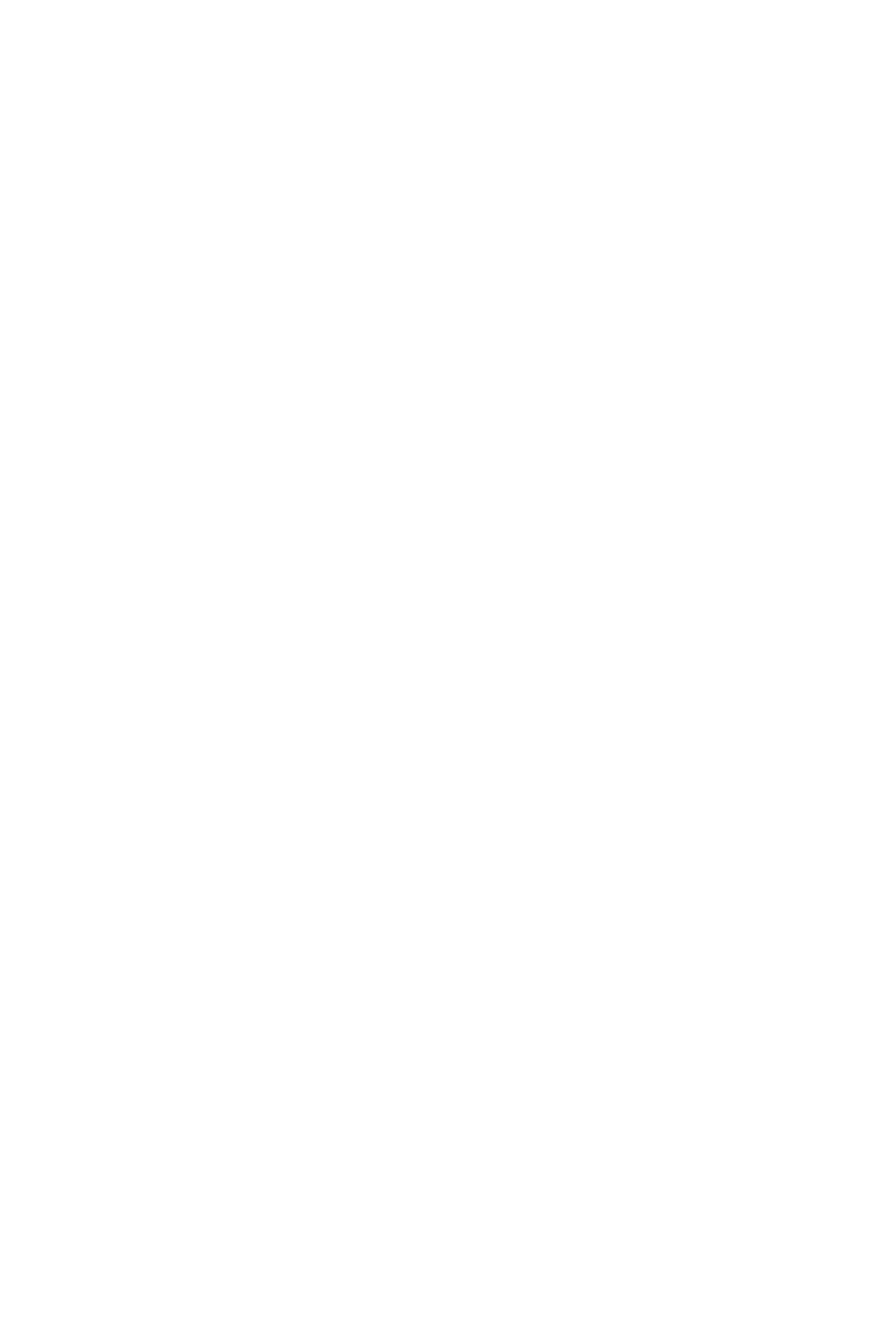
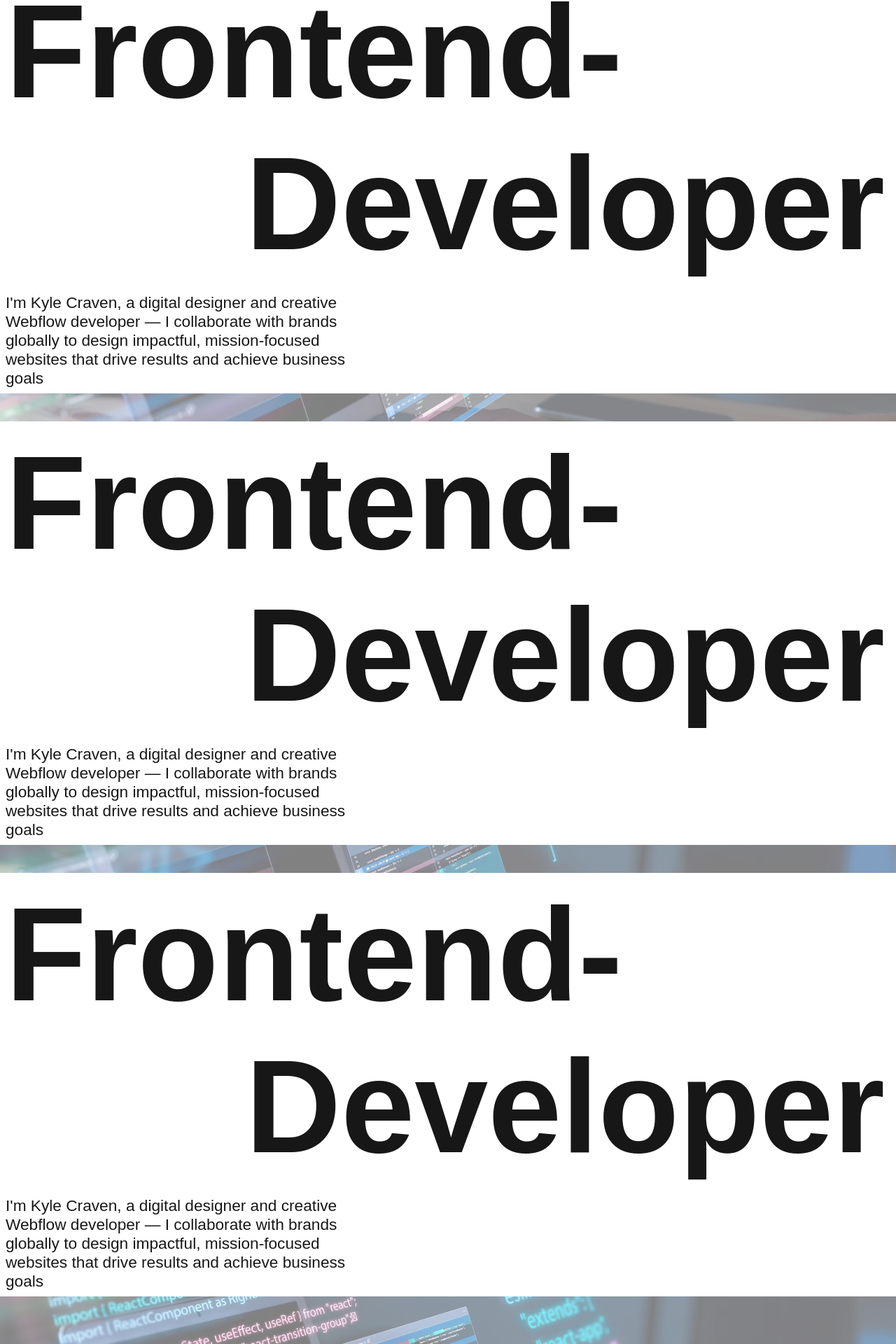
Before and after one commit to Camteer/Portfolio, a Next.js app: page / in a window 1280 px wide. Shown: the part 740-2660 px from the top of the page at 70% size. Built offline with nearby package versions, Linux system fonts and the light colour scheme.

Commit message:
animation

```diff
--- a/package.json
+++ b/package.json
@@ -9,11 +9,13 @@
     "lint": "next lint"
   },
   "dependencies": {
+    "@emotion/react": "^11.13.3",
     "@motionone/utils": "^10.18.0",
     "clsx": "^2.1.1",
     "framer-motion": "^11.9.0",
     "next": "14.2.14",
     "react": "^18",
+    "react-awesome-reveal": "^4.2.14",
     "react-dom": "^18",
     "tailwind-merge": "^2.5.2"
   },
--- a/src/app/globals.css
+++ b/src/app/globals.css
@@ -9,6 +9,21 @@
 }
 html {
   scroll-behavior: smooth;
+}
+
+::-webkit-scrollbar {
+  width: 5px;
+  background: grey;
+}
+
+::-webkit-scrollbar-thumb {
+  background-color: var(--foreground);
+  border-radius: 25px;
+}
+
+::-webkit-scrollbar-track {
+  -webkit-box-shadow: 5px 5px 5px -5px rgba(34, 60, 80, 0.2) inset;
+
 }
 
 h1,
@@ -43,20 +58,44 @@ ol {
 :root {
   --background: #ffffff;
   --foreground: #171717;
+  --background-image: rgba(255, 255, 255, 0.507);
+
+  --container-width: min(1440px, 100%)
 }
 
 @media (prefers-color-scheme: dark) {
   :root {
+    --background-image: rgba(0, 0, 0, 0.74);
     --background: #0a0a0a;
     --foreground: #ededed;
+    --container-width: min(1440px, 100%)
   }
 }
 
 body {
   color: var(--foreground);
-  background: var(--background);
+  background: url('../page/portfolio-bg.avif'), var(--background-image);
+  background-blend-mode: color;
+  background-repeat: no-repeat;
+  background-size: cover;
+  background-attachment: fixed;
   font-family: Arial, Helvetica, sans-serif;
   margin: 0;
+}
+
+.container {
+  min-width: var(--container-w  idth);
+  background: var(--background);
+}
+
+.section {
+  width: 100%;
+  display: flex;
+  justify-content: center;
+  position: relative;
+  counter-increment: test;
+	z-index: calc(0-counter(test));
+  transition: opacity 2s ease;
 }
 
 @layer utilities {
--- a/src/components/container.tsx
+++ b/src/components/container.tsx
@@ -1,5 +1,31 @@
-import React, { FC } from 'react';
+"use client";
+import Reveal, { Fade, Slide } from "react-awesome-reveal";
+import { cn } from "@/utils/utils";
+import React, { FC, ReactElement, useEffect, useState } from "react";
+import { keyframes } from "@emotion/react";
 
-export const Component: FC = ({}) => {
-  return (<></>);
+type ContainerProps = {
+  children: ReactElement;
+  className?: string;
 };
+
+export const Container: FC<ContainerProps> = ({ children, className }) => {
+  const fadeInDown = keyframes`
+  from {
+    opacity: 0;
+    transform: translate3d(0, -50%, 0);
+  }
+
+  to {
+    opacity: 1;
+    transform: translate3d(0, 0, 0);
+  }
+`;
+  return (
+    <>
+      <Slide  direction="down" className={cn("section")}>
+        <div className={cn("container p-2 pr-4 mb-10")}> {children}</div>
+      </Slide>
+    </>
+  );
+};
--- a/src/components/header/header.tsx
+++ b/src/components/header/header.tsx
@@ -1,6 +1,7 @@
 import React, { FC } from "react";
 import style from "./header.module.css";
 import { cn } from "@/utils/utils";
+import { Container } from "../container";
 
 export const Header: FC = ({}) => {
   return (
@@ -12,16 +13,55 @@ export const Header: FC = ({}) => {
             <li>/me</li>
           </ul>
         </div>
-        <div className={cn("flex flex-col p-5")}>
+
+        <Container>
+          <div className={cn("flex flex-col")}>
             <p className={cn(style.headerP)}>Frontend-</p>
             <p className={cn(style.headerP, "text-end")}>Developer</p>
             <p className={cn(style.headerNot)}>
-            I'm Kyle Craven, a digital designer and creative Webflow developer —
-            I collaborate with brands globally to design impactful,
+              I'm Kyle Craven, a digital designer and creative Webflow developer
+              — I collaborate with brands globally to design impactful,
               mission-focused websites that drive results and achieve business
               goals
             </p>
           </div>
+        </Container>
+        <Container>
+          <div className={cn("flex flex-col")}>
+            <p className={cn(style.headerP)}>Frontend-</p>
+            <p className={cn(style.headerP, "text-end")}>Developer</p>
+            <p className={cn(style.headerNot)}>
+              I'm Kyle Craven, a digital designer and creative Webflow developer
+              — I collaborate with brands globally to design impactful,
+              mission-focused websites that drive results and achieve business
+              goals
+            </p>
+          </div>
+        </Container>
+        <Container>
+          <div className={cn("flex flex-col")}>
+            <p className={cn(style.headerP)}>Frontend-</p>
+            <p className={cn(style.headerP, "text-end")}>Developer</p>
+            <p className={cn(style.headerNot)}>
+              I'm Kyle Craven, a digital designer and creative Webflow developer
+              — I collaborate with brands globally to design impactful,
+              mission-focused websites that drive results and achieve business
+              goals
+            </p>
+          </div>
+        </Container>
+        <Container>
+          <div className={cn("flex flex-col")}>
+            <p className={cn(style.headerP)}>Frontend-</p>
+            <p className={cn(style.headerP, "text-end")}>Developer</p>
+            <p className={cn(style.headerNot)}>
+              I'm Kyle Craven, a digital designer and creative Webflow developer
+              — I collaborate with brands globally to design impactful,
+              mission-focused websites that drive results and achieve business
+              goals
+            </p>
+          </div>
+        </Container>
       </header>
     </>
   );
```
Also changed, not shown: src/components/header/header.module.css (line endings or trailing spaces), src/page/portfolio-bg.avif (added), 1 other file (tests, documents, lock files or other folders). Lines whose indentation alone changed are shown as unchanged.
